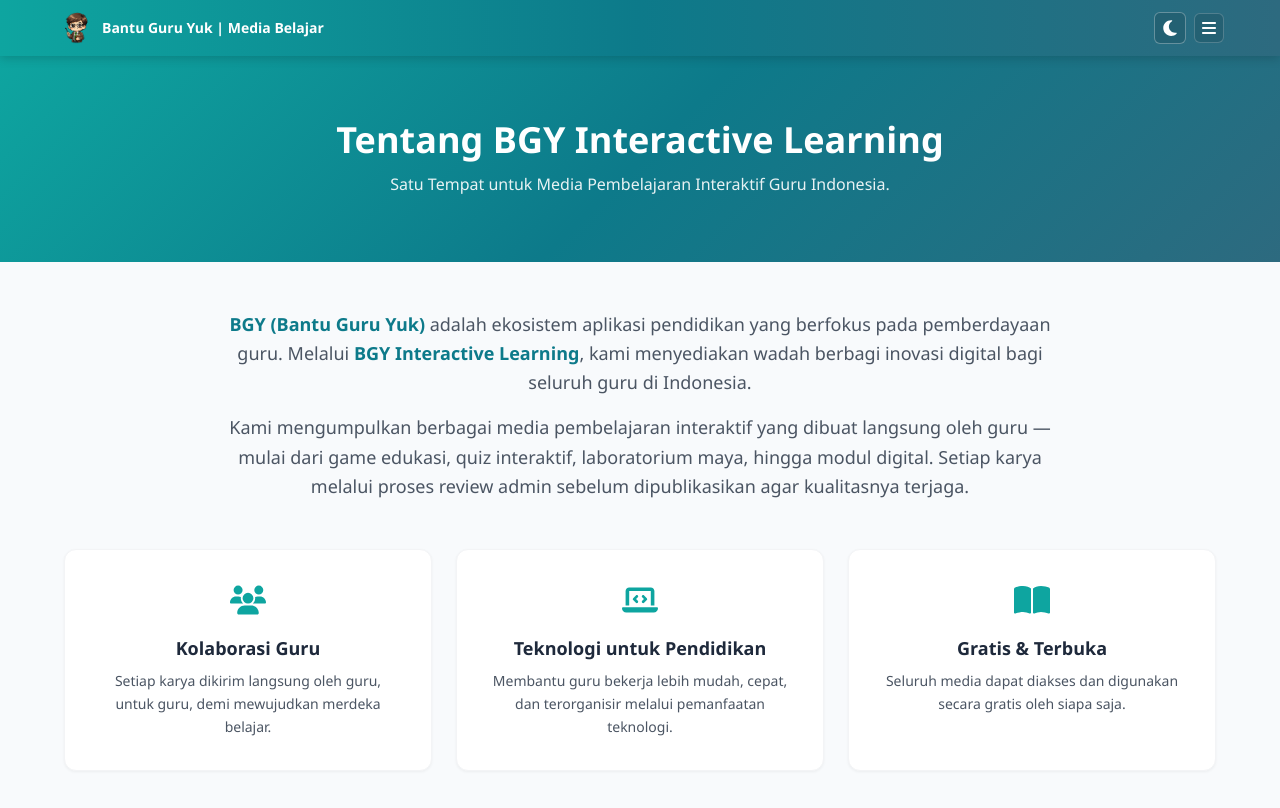
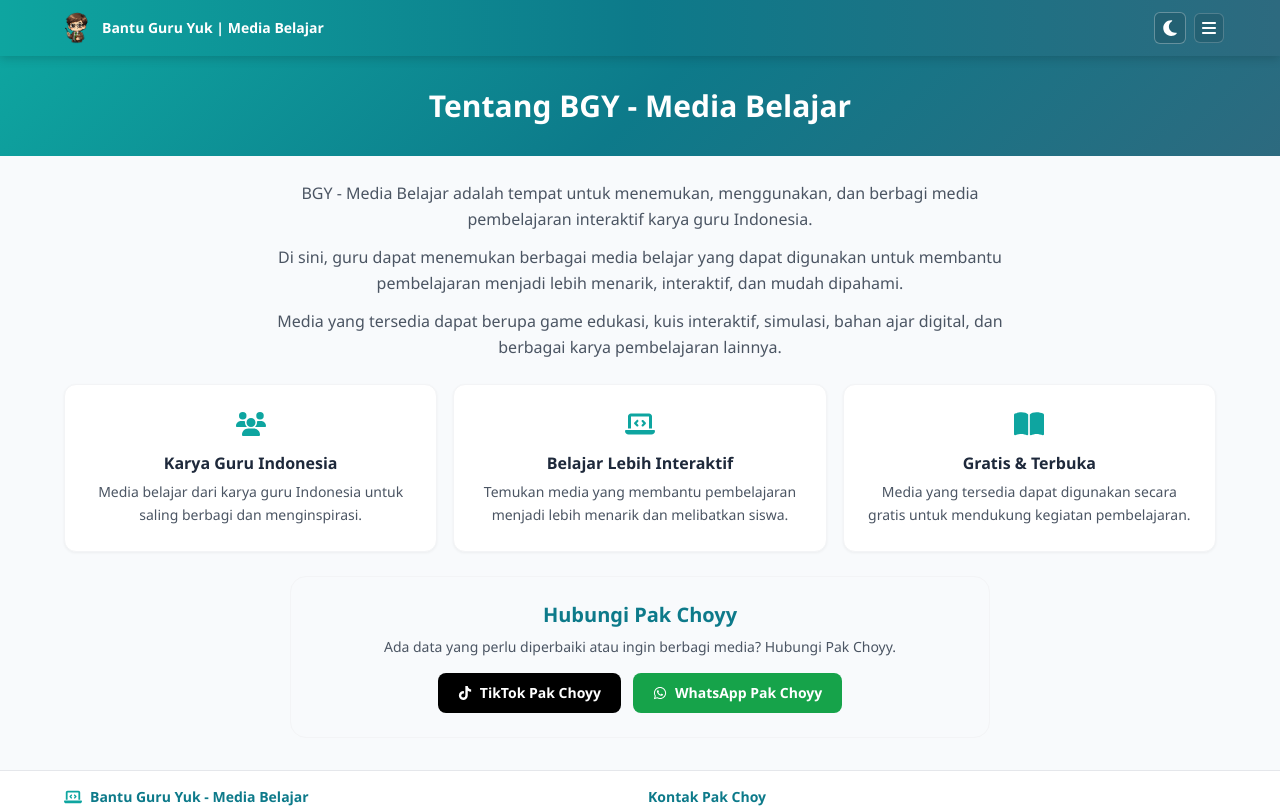
Before and after one commit to pakchoyy/bmedia, a Next.js app: page /about in a window 1280 px wide. Shown: the top 808 px of the page. Built offline with nearby package versions, Linux system fonts and the light colour scheme.

Commit message:
branding: browser title 'BGY - Media Belajar', rewrite About with simple copy, Pak Choyy contact (TikTok+WA), compact spacing

```diff
--- a/app/(public)/about/page.tsx
+++ b/app/(public)/about/page.tsx
@@ -1,99 +1,95 @@
 import type { Metadata } from "next";
-import Link from "next/link";
 import Icon from "@/components/Icon";
-import { CONTACT_EMAIL, CONTACT_WA, SITE_URL } from "@/lib/constants";
+import { CONTACT_WA, CONTACT_TIKTOK } from "@/lib/constants";
 
 export const metadata: Metadata = {
-  title: "Tentang Kami",
+  title: {
+    absolute: "Tentang BGY - Media Belajar",
+  },
   description:
-    "BGY Interactive Learning — satu tempat untuk media pembelajaran interaktif karya guru Indonesia.",
+    "BGY - Media Belajar adalah tempat untuk menemukan, menggunakan, dan berbagi media pembelajaran interaktif karya guru Indonesia.",
 };
 
 const values = [
   {
     icon: "users",
-    title: "Kolaborasi Guru",
-    desc: "Setiap karya dikirim langsung oleh guru, untuk guru, demi mewujudkan merdeka belajar.",
+    title: "Karya Guru Indonesia",
+    desc: "Media belajar dari karya guru Indonesia untuk saling berbagi dan menginspirasi.",
   },
   {
     icon: "laptop-code",
-    title: "Teknologi untuk Pendidikan",
-    desc: "Membantu guru bekerja lebih mudah, cepat, dan terorganisir melalui pemanfaatan teknologi.",
+    title: "Belajar Lebih Interaktif",
+    desc: "Temukan media yang membantu pembelajaran menjadi lebih menarik dan melibatkan siswa.",
   },
   {
     icon: "book-open",
     title: "Gratis & Terbuka",
-    desc: "Seluruh media dapat diakses dan digunakan secara gratis oleh siapa saja.",
+    desc: "Media yang tersedia dapat digunakan secara gratis untuk mendukung kegiatan pembelajaran.",
   },
 ];
 
 export default function AboutPage() {
   return (
     <div className="fade-in">
-      <div className="bg-bgy-hero text-white py-16 text-center px-4">
-        <h1 className="text-4xl font-bold mb-3">Tentang BGY Interactive Learning</h1>
-        <p className="opacity-90 max-w-2xl mx-auto">
-          Satu Tempat untuk Media Pembelajaran Interaktif Guru Indonesia.
-        </p>
+      <div className="bg-bgy-hero text-white py-8 text-center px-4">
+        <h1 className="text-2xl md:text-3xl font-bold">Tentang BGY - Media Belajar</h1>
       </div>
 
-      <div className="container mx-auto max-w-[1200px] px-6 py-12">
-        <div className="max-w-[850px] mx-auto text-center">
-          <p className="text-lg text-gray-600 leading-relaxed mb-4">
-            <strong className="text-primary">BGY (Bantu Guru Yuk)</strong> adalah
-            ekosistem aplikasi pendidikan yang berfokus pada pemberdayaan guru.
-            Melalui <strong className="text-primary">BGY Interactive Learning</strong>,
-            kami menyediakan wadah berbagi inovasi digital bagi seluruh guru di
-            Indonesia.
+      <div className="container mx-auto max-w-[1200px] px-6 py-6">
+        <div className="max-w-[750px] mx-auto text-center space-y-3">
+          <p className="text-gray-600 leading-relaxed text-base">
+            BGY - Media Belajar adalah tempat untuk menemukan, menggunakan, dan
+            berbagi media pembelajaran interaktif karya guru Indonesia.
           </p>
-          <p className="text-lg text-gray-600 leading-relaxed">
-            Kami mengumpulkan berbagai media pembelajaran interaktif yang dibuat
-            langsung oleh guru — mulai dari game edukasi, quiz interaktif,
-            laboratorium maya, hingga modul digital. Setiap karya melalui proses
-            review admin sebelum dipublikasikan agar kualitasnya terjaga.
+          <p className="text-gray-600 leading-relaxed text-base">
+            Di sini, guru dapat menemukan berbagai media belajar yang dapat digunakan
+            untuk membantu pembelajaran menjadi lebih menarik, interaktif, dan mudah
+            dipahami.
+          </p>
+          <p className="text-gray-600 leading-relaxed text-base">
+            Media yang tersedia dapat berupa game edukasi, kuis interaktif, simulasi,
+            bahan ajar digital, dan berbagai karya pembelajaran lainnya.
           </p>
         </div>
 
-        <div className="grid gap-6 mt-12 grid-cols-1 md:grid-cols-3">
+        <div className="grid gap-4 mt-6 grid-cols-1 md:grid-cols-3">
           {values.map((v) => (
             <div
               key={v.title}
-              className="bg-white p-8 rounded-xl text-center shadow-sm border border-gray-100 hover:-translate-y-1.5 hover:shadow-md transition-all"
+              className="bg-white p-6 rounded-xl text-center shadow-sm border border-gray-100 hover:-translate-y-1 hover:shadow-md transition-all"
             >
-              <Icon name={v.icon} className="text-4xl mb-4 mx-auto text-primary-light" />
-              <h3 className="text-lg font-bold text-ink mb-2">{v.title}</h3>
+              <Icon name={v.icon} className="text-3xl mb-3 mx-auto text-primary-light" />
+              <h3 className="text-base font-bold text-ink mb-1.5">{v.title}</h3>
               <p className="text-sm text-gray-600 leading-relaxed">{v.desc}</p>
             </div>
           ))}
         </div>
 
-        <div id="kontak" className="mt-12 bg-pagebg rounded-2xl p-8 max-w-[700px] mx-auto text-center border border-gray-100">
-          <h2 className="text-2xl font-bold text-primary mb-4">Kontak Admin</h2>
-          <p className="text-gray-600 mb-6">
-            Punya pertanyaan, saran, atau ingin menghapus/melaporkan media?
-            Hubungi kami melalui:
+        <div id="kontak" className="mt-6 bg-pagebg rounded-2xl p-6 max-w-[700px] mx-auto text-center border border-gray-100">
+          <h2 className="text-xl font-bold text-primary mb-2">Hubungi Pak Choyy</h2>
+          <p className="text-gray-600 mb-4 text-sm">
+            Ada data yang perlu diperbaiki atau ingin berbagi media? Hubungi Pak Choyy.
           </p>
-          <div className="flex flex-wrap justify-center gap-4">
+          <div className="flex flex-wrap justify-center gap-3">
             <a
-              href={`mailto:${CONTACT_EMAIL}`}
-              className="inline-flex items-center gap-2 bg-primary text-white px-6 py-3 rounded-lg font-semibold hover:bg-primary-dark transition-colors"
+              href={CONTACT_TIKTOK}
+              target="_blank"
+              rel="noreferrer"
+              className="inline-flex items-center gap-2 bg-black text-white px-5 py-2.5 rounded-lg text-sm font-semibold hover:opacity-80 transition-opacity"
             >
-              <Icon name="envelope" />
-              {CONTACT_EMAIL}
+              <Icon name="tiktok" />
+              TikTok Pak Choyy
             </a>
             <a
               href={`https://wa.me/62${CONTACT_WA.slice(1)}`}
               target="_blank"
               rel="noreferrer"
-              className="inline-flex items-center gap-2 bg-success text-white px-6 py-3 rounded-lg font-semibold hover:bg-green-700 transition-colors"
+              className="inline-flex items-center gap-2 bg-success text-white px-5 py-2.5 rounded-lg text-sm font-semibold hover:bg-green-700 transition-colors"
             >
               <Icon name="whatsapp" />
-              {CONTACT_WA}
+              WhatsApp Pak Choyy
             </a>
           </div>
-          <p className="text-sm text-gray-500 mt-6">
-            Ekosistem BGY: <Link href={`https://${SITE_URL}`} target="_blank" className="text-primary-light underline">{SITE_URL}</Link>
-          </p>
         </div>
       </div>
     </div>
--- a/app/layout.tsx
+++ b/app/layout.tsx
@@ -3,11 +3,11 @@ import "./globals.css";
 
 export const metadata: Metadata = {
   title: {
-    default: "BGY Interactive Learning",
-    template: "%s | BGY Interactive Learning",
+    default: "BGY - Media Belajar",
+    template: "%s | BGY - Media Belajar",
   },
   description:
-    "Satu Tempat untuk Media Pembelajaran Interaktif Guru Indonesia.",
+    "Media Belajar Interaktif Karya Guru Indonesia — menemukan, menggunakan, dan berbagi media pembelajaran.",
   keywords: [
     "media pembelajaran",
     "media interaktif",
@@ -17,8 +17,8 @@ export const metadata: Metadata = {
     "Bantu Guru Yuk",
   ],
   openGraph: {
-    title: "BGY Interactive Learning",
-    description: "Media Pembelajaran Interaktif Karya Guru Indonesia.",
+    title: "BGY - Media Belajar",
+    description: "Media Belajar Interaktif Karya Guru Indonesia.",
     type: "website",
     images: ["/icon.png"],
   },
```
